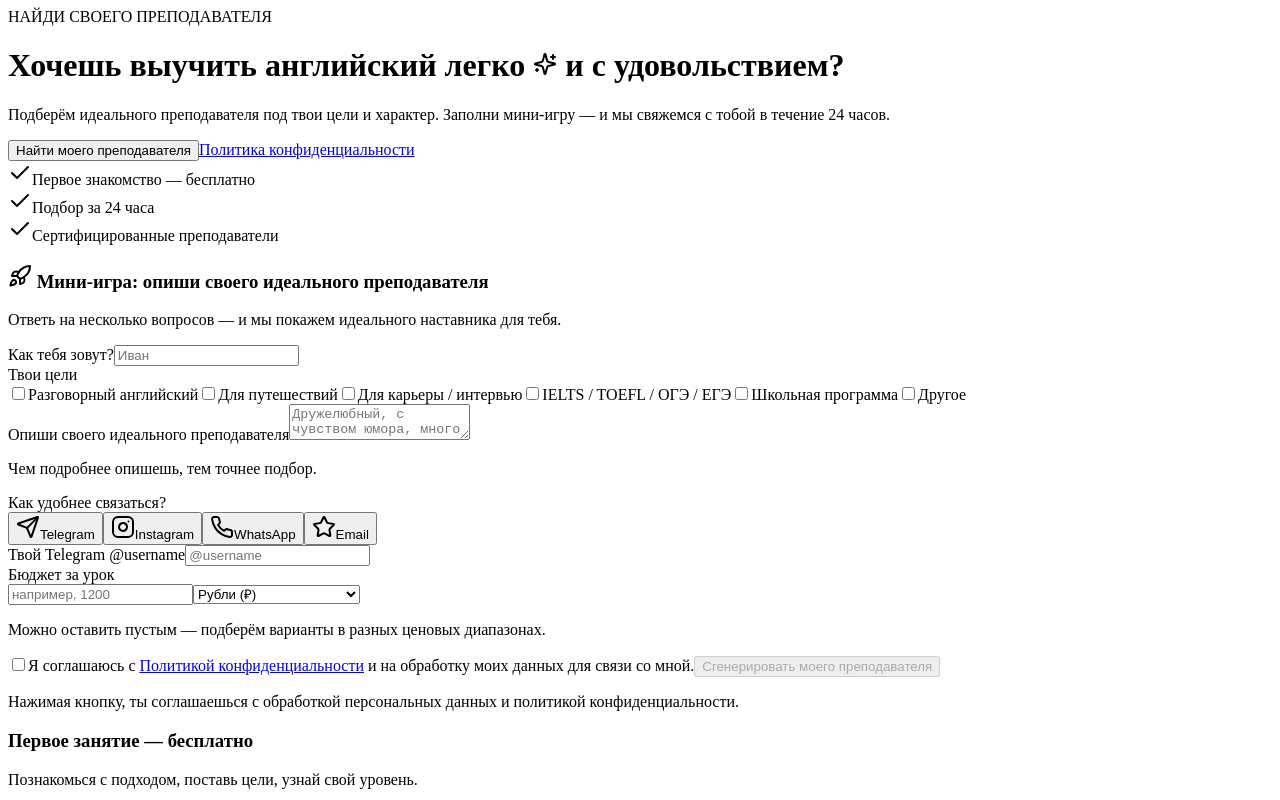
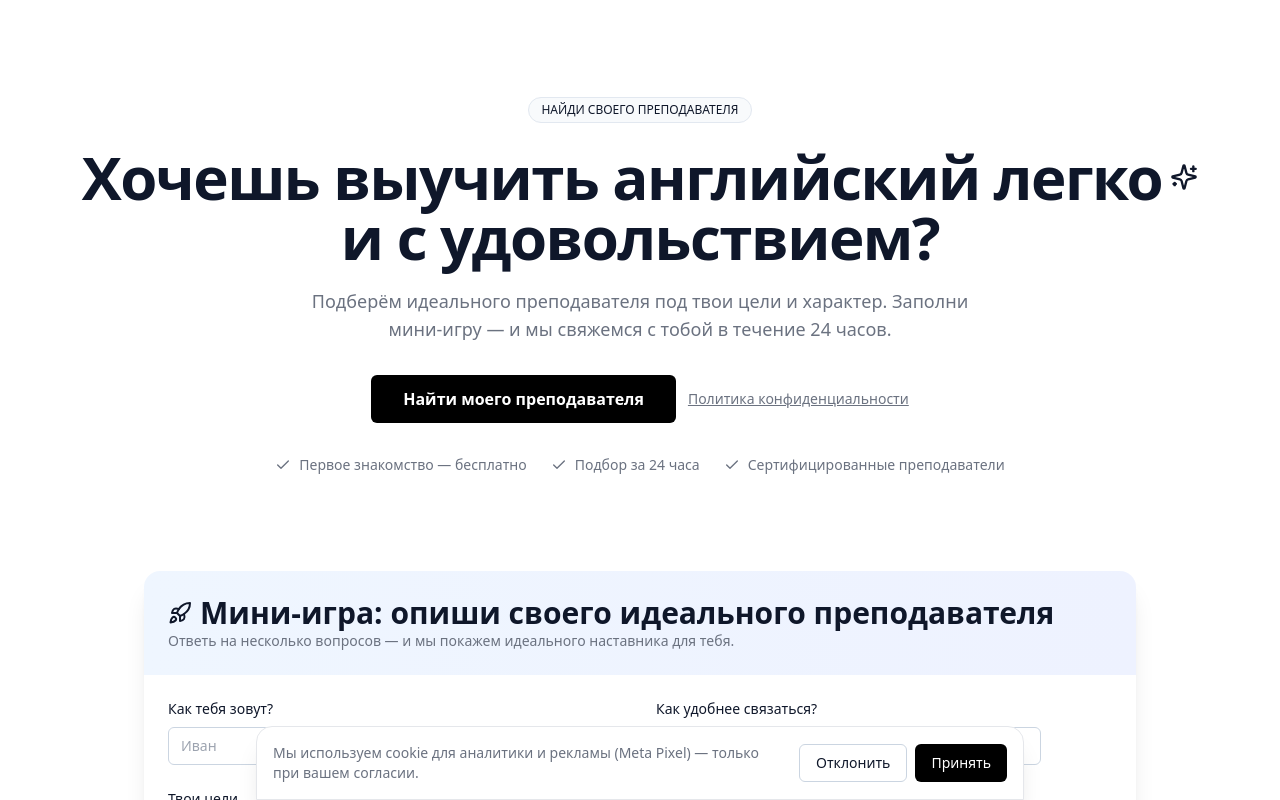
Before and after one commit to tomus25/english, a Next.js app: page / in a window 1280 px wide. Shown: the top 800 px of the page. Built offline with nearby package versions, Linux system fonts and the light colour scheme.

Commit message:
Update layout.tsx

```diff
--- a/app/layout.tsx
+++ b/app/layout.tsx
@@ -1,13 +1,15 @@
+// app/layout.tsx
+import "./globals.css";
+
 export const metadata = {
   title: "FindYourTeacher",
-  description: "Найди своего идеального преподавателя английского"
+  description: "Найди своего идеального преподавателя английского",
 };
 
 export default function RootLayout({ children }: { children: React.ReactNode }) {
   return (
     <html lang="ru">
-      <head />
-      <body>{children}</body>
+      <body className="bg-white text-slate-900">{children}</body>
     </html>
   );
 }
```
